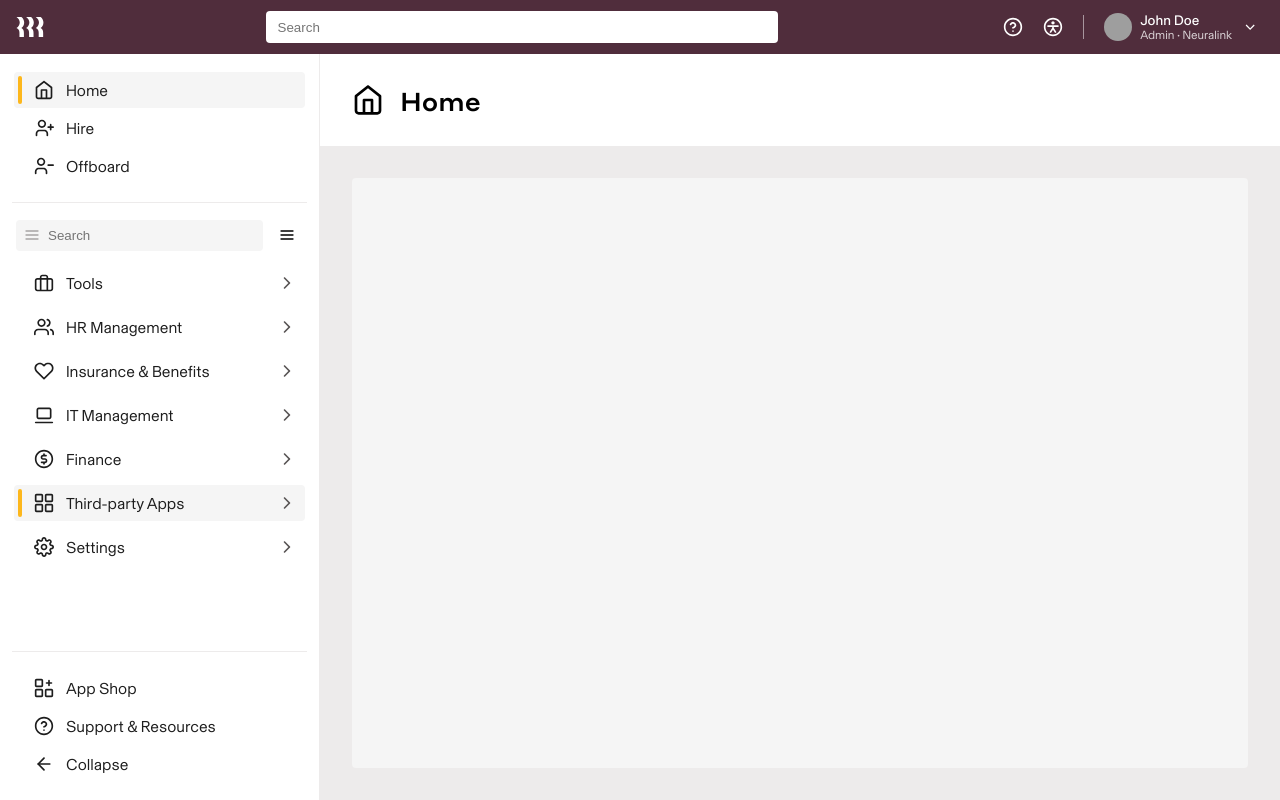
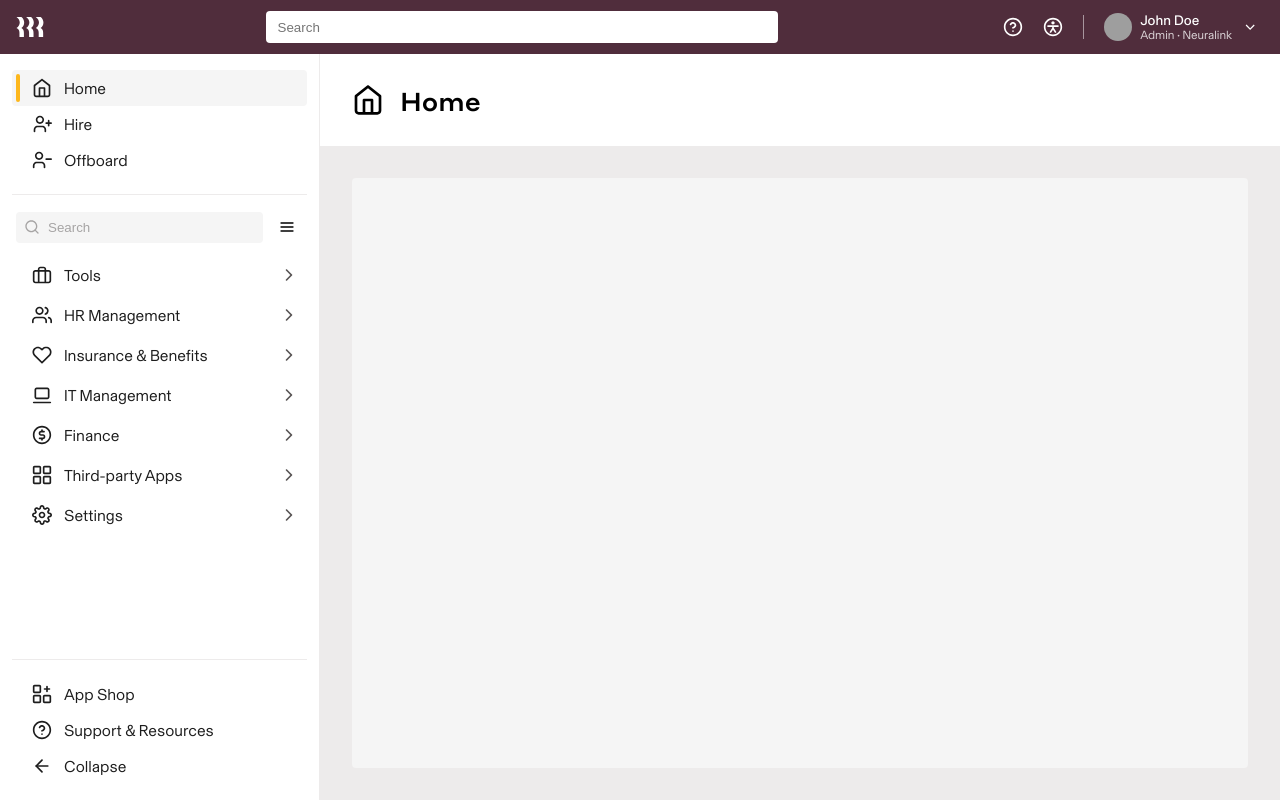
Before and after one commit to ripmoody/persistent-sidenav, a Next.js app: page / in a window 1280 px wide. Built offline with nearby package versions, Linux system fonts and the light colour scheme; grey boxes are pictures that could not be loaded.

Commit message:
progress

```diff
--- a/src/components/icons/search.tsx
+++ b/src/components/icons/search.tsx
@@ -2,10 +2,17 @@ import { createIcon } from '@/components/icons/create-icon'
 
 export const Search = createIcon({
   path: (
-    <path
-      fillRule="evenodd"
-      clipRule="evenodd"
-      d="M2 6C2 5.44772 2.44772 5 3 5H21C21.5523 5 22 5.44772 22 6C22 6.55228 21.5523 7 21 7H3C2.44772 7 2 6.55228 2 6ZM2 12C2 11.4477 2.44772 11 3 11H21C21.5523 11 22 11.4477 22 12C22 12.5523 21.5523 13 21 13H3C2.44772 13 2 12.5523 2 12ZM3 17C2.44772 17 2 17.4477 2 18C2 18.5523 2.44772 19 3 19H21C21.5523 19 22 18.5523 22 18C22 17.4477 21.5523 17 21 17H3Z"
-    />
+    <>
+      <path
+        fillRule="evenodd"
+        clipRule="evenodd"
+        d="M11 4C7.13401 4 4 7.13401 4 11C4 14.866 7.13401 18 11 18C14.866 18 18 14.866 18 11C18 7.13401 14.866 4 11 4ZM2 11C2 6.02944 6.02944 2 11 2C15.9706 2 20 6.02944 20 11C20 15.9706 15.9706 20 11 20C6.02944 20 2 15.9706 2 11Z"
+      />
+      <path
+        fillRule="evenodd"
+        clipRule="evenodd"
+        d="M15.9429 15.9429C16.3334 15.5524 16.9666 15.5524 17.3571 15.9429L21.7071 20.2929C22.0977 20.6834 22.0977 21.3166 21.7071 21.7071C21.3166 22.0976 20.6834 22.0976 20.2929 21.7071L15.9429 17.3571C15.5524 16.9666 15.5524 16.3334 15.9429 15.9429Z"
+      />
+    </>
   ),
 })
--- a/src/components/side-nav/expandable-nav-item/styled.tsx
+++ b/src/components/side-nav/expandable-nav-item/styled.tsx
@@ -13,6 +13,7 @@ export const ExpandableNavItemGroup = Fragment
 
 export const ExpandableNavItem = styled.li<ExpandableNavItemProps>`
   position: relative;
+  margin: var(--space-0_5) 0;
 
   ${({ isCollapsed, isNavItemExpanded, hasActiveChild }) =>
     !isCollapsed &&
@@ -33,6 +34,7 @@ export const ExpandableNavItem = styled.li<ExpandableNavItemProps>`
 export const ExpandableNavItemButton = styled.button<ExpandableNavItemProps>`
   display: flex;
   align-items: center;
+  justify-content: center;
   padding: var(--space-2);
   width: 100%;
   border: none;
@@ -95,10 +97,9 @@ export const ExpandableNavItemChevron = styled(
 export const ExpandableSubNavList = styled.ul<ExpandableNavItemProps>`
   display: flex;
   flex-direction: column;
-  gap: var(--space-0_5);
   overflow-y: hidden;
   list-style: none;
-  padding: 2px;
+  padding: 0;
   margin: 0;
   max-height: ${({ isNavItemExpanded, isCollapsed }) => {
     if (isCollapsed || !isNavItemExpanded) {
--- a/src/components/side-nav/search/styled.tsx
+++ b/src/components/side-nav/search/styled.tsx
@@ -38,6 +38,10 @@ export const SideNavSearchInput = styled.input`
   &:focus {
     box-shadow: 0 0 0 2px var(--color-plum-300);
   }
+
+  &::placeholder {
+    color: var(--color-grey-400);
+  }
 `
 
 export const SideNavSearchIcon = styled(Search)`
--- a/src/components/side-nav/styled.tsx
+++ b/src/components/side-nav/styled.tsx
@@ -59,8 +59,7 @@ export const SideNavMain = styled.div<SideNavProps>`
   flex: 1;
   padding: ${({ context }) =>
     context.isCollapsed ? 'var(--space-4) 0' : '0 0 var(--space-4) 0'};
-  // This is to accommodate for the focus ring in uncollapsed mode. Overflow y still hides the focus ring
-  overflow-y: ${({ context }) => (context.isCollapsed ? 'none' : 'auto')};
+  overflow-y: scroll;
   scrollbar-width: none;
   -ms-overflow-style: none;
   &::-webkit-scrollbar {
@@ -73,11 +72,9 @@ export const SideNavMain = styled.div<SideNavProps>`
  */
 export const SideNavList = styled.ul<SideNavProps>`
   list-style: none;
-  // This is to accommodate for the focus ring in uncollapsed mode
-  padding: ${({ context }) => (context.isCollapsed ? '0' : '2px')};
+  padding: 0;
   margin: 0;
   display: flex;
   flex-direction: column;
-  gap: var(--space-0_5);
   font-size: var(--type-size-md);
 `
--- a/src/providers/navigation/constants/main.ts
+++ b/src/providers/navigation/constants/main.ts
@@ -295,7 +295,7 @@ export const mainNavItems: ExpandableNavItem[] = [
       {
         label: '',
         icon: AddApp,
-        path: '/',
+        path: '/foo',
         category: 'Most used',
       },
       {
@@ -341,7 +341,7 @@ export const mainNavItems: ExpandableNavItem[] = [
       {
         label: '',
         icon: AddApp,
-        path: '/',
+        path: '/apps/fooo',
         category: 'Installation in progress',
       },
       {
```
